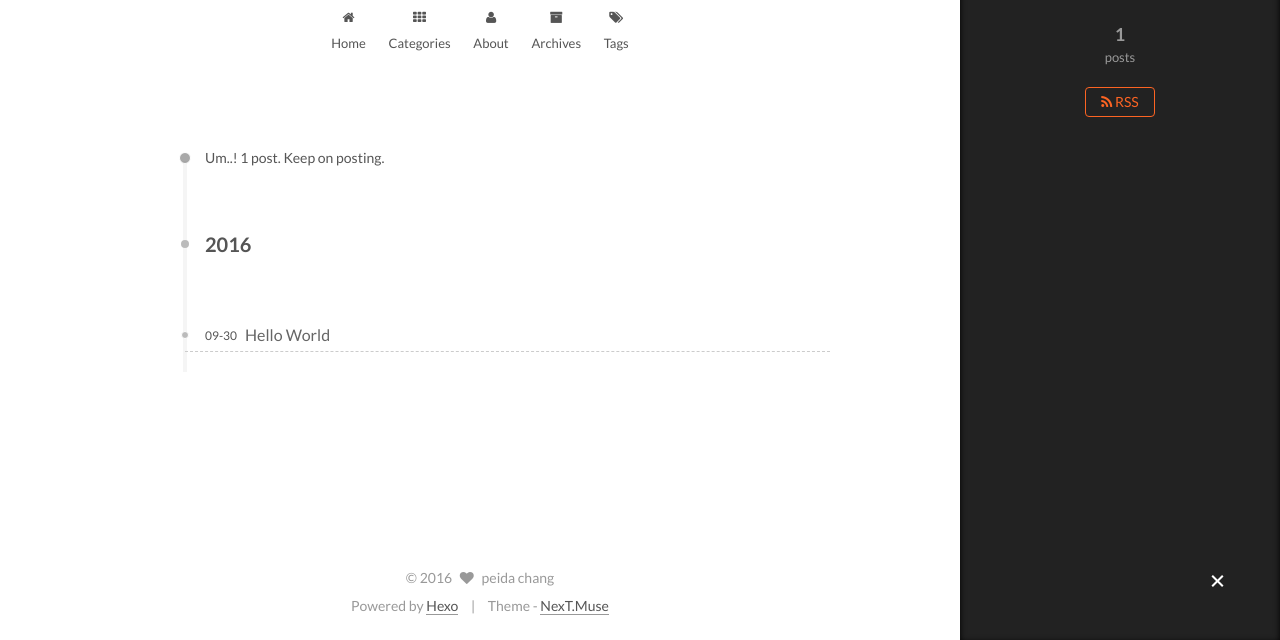
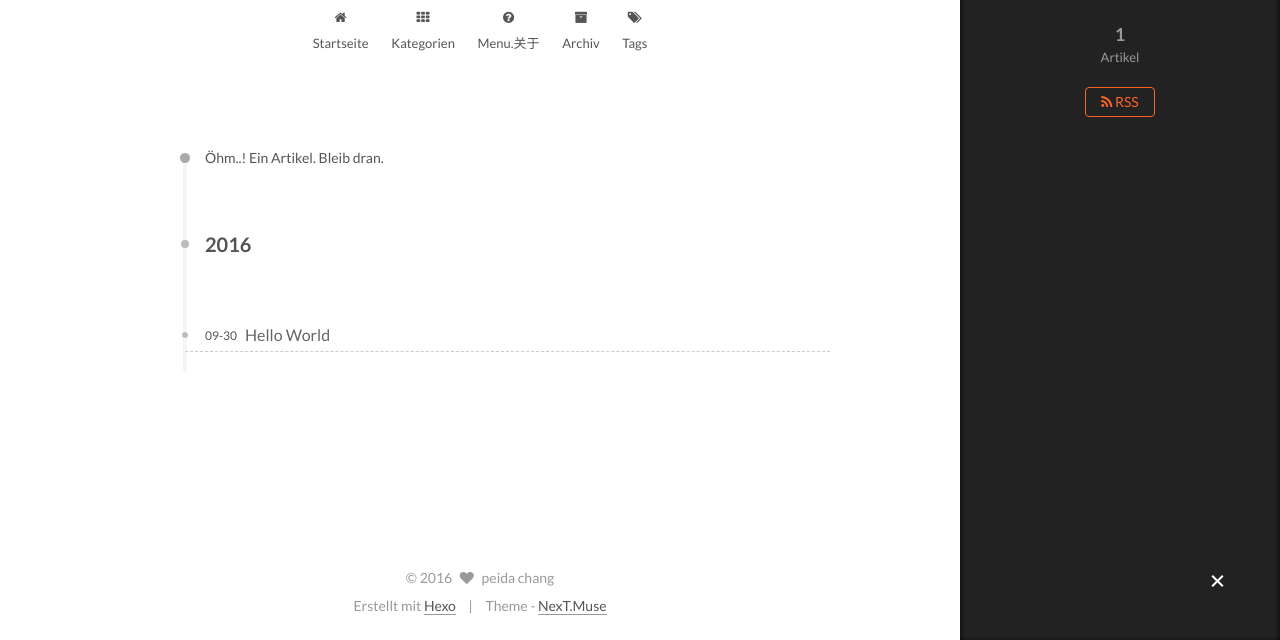
Before and after one commit to peidachang/peidachang.github.io, a plain HTML site: page archives/index.html in a window 1280 px wide. Both pictures are taken after a click on the element 1217 px from the left and 742 px from the top of the page. Shown: the part 160-800 px from the top of the page. Drawn offline with Linux system fonts and the light colour scheme.

Commit message:
Site updated: 2016-10-03 08:07:04

```diff
--- a/archives/index.html
+++ b/archives/index.html
@@ -109,7 +109,7 @@
   };
 </script>
 
-  <title> Archive | 蛀虫的 blogs </title>
+  <title> Archiv | 蛀虫的 blogs </title>
 </head>
 
 <body itemscope itemtype="http://schema.org/WebPage" lang="zh-CN">
@@ -167,7 +167,7 @@
 
               <i class="menu-item-icon fa fa-fw fa-home"></i> <br />
 
-            Home
+            Startseite
           </a>
         </li>
 
@@ -177,17 +177,17 @@
 
               <i class="menu-item-icon fa fa-fw fa-th"></i> <br />
 
-            Categories
+            Kategorien
           </a>
         </li>
 
 
-        <li class="menu-item menu-item-about">
+        <li class="menu-item menu-item-关于">
           <a href="/about" rel="section">
 
-              <i class="menu-item-icon fa fa-fw fa-user"></i> <br />
+              <i class="menu-item-icon fa fa-fw fa-question-circle"></i> <br />
 
-            About
+            menu.关于
           </a>
         </li>
 
@@ -197,7 +197,7 @@
 
               <i class="menu-item-icon fa fa-fw fa-archive"></i> <br />
 
-            Archives
+            Archiv
           </a>
         </li>
 
@@ -237,7 +237,7 @@
 
 
 
-      Um..! 1 post. Keep on posting.
+      Öhm..! Ein Artikel. Bleib dran.
     </span>
 
 
@@ -327,7 +327,7 @@
           <div class="site-state-item site-state-posts">
             <a href="/archives">
               <span class="site-state-item-count">1</span>
-              <span class="site-state-item-name">posts</span>
+              <span class="site-state-item-name">Artikel</span>
             </a>
           </div>
 
@@ -381,7 +381,7 @@
 </div>
 
 <div class="powered-by">
-  Powered by <a class="theme-link" href="http://hexo.io">Hexo</a>
+  Erstellt mit  <a class="theme-link" href="http://hexo.io">Hexo</a>
 </div>
 
 <div class="theme-info">
--- a/css/main.css
+++ b/css/main.css
@@ -1548,7 +1548,7 @@
   width: 4px;
   height: 4px;
   border-radius: 50%;
-  background: #96a6ff;
+  background: #ffc4b4;
 }
 .links-of-blogroll {
   font-size: 13px;
```
Also changed, not shown: 2016/09/30/hello-world/index.html (+11 -11 lines), archives/2016/09/index.html (+10 -10 lines), archives/2016/index.html (+10 -10 lines), index.html (+9 -9 lines).
